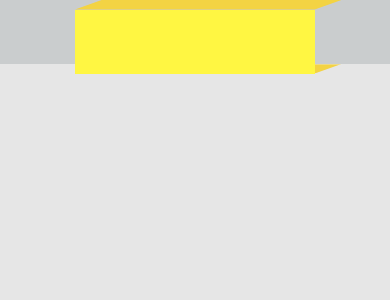
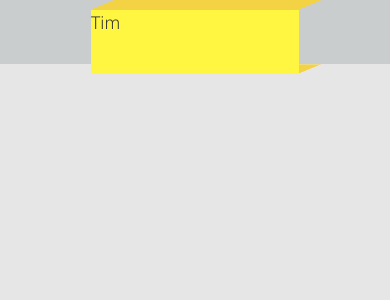
Before and after one commit to timmalstead/personal-site-next-js, a Next.js app: page / in a window 390 px wide. Shown: the top 300 px of the page. Built offline with nearby package versions, Linux system fonts and the light colour scheme.

Commit message:
creates client header

```diff
--- /dev/null
+++ b/app/components/header/ClientHeader.tsx
@@ -0,0 +1,14 @@
+"use client"
+import type { ReactNode } from "react"
+import { useEffect } from "react"
+
+// use intersection observer && figure out if mouse is going down or up
+const ClientHeader = ({ children }: { children: ReactNode }) => {
+    useEffect(() => {
+        console.log("ClientHeader is on the client")
+        console.log(children)
+    }, [children])
+    return <header>{children}</header>
+}
+
+export default ClientHeader
--- a/app/components/header/header.css
+++ b/app/components/header/header.css
@@ -2,7 +2,7 @@ header {
     display: flex;
     background-color: var(--contrast-color);
     height: var(--header-height);
-    padding: 0 10rem;
+    padding: 0 max(0px, calc((100vw - 1180px) / 2));
     position: sticky;
     top: 0;
 
@@ -11,31 +11,39 @@ header {
 
         width: 15rem;
         height: fit-content;
+        transition: width 0.3s ease-in-out;
         .fold {
             width: 16.65rem;
+            transition: inherit;
             height: var(--fold-size);
             background-color: var(--contrast-highlight-color);
             clip-path: polygon(10% 0%, 0% 100%, 90% 100%, 100% 0%);
+
+            &:last-of-type {
+                transform: translateY(calc(-1 * var(--fold-size)));
+            }
         }
         .banner {
             position: relative;
-            width: inherit;
+            width: 100%;
             height: 4rem;
             background-color: var(--highlight-color);
             z-index: 1;
-        }
-        :last-child {
-            transform: translateY(calc(-1 * var(--fold-size)));
+
+            a {
+                text-decoration: none;
+            }
         }
     }
 
     nav {
         display: inherit;
+        width: 100%;
+        justify-content: space-between;
+        align-items: center;
 
         ul {
             display: inherit;
-            align-items: center;
-            justify-content: space-between;
             list-style: none;
             li {
                 margin-left: 3rem;
@@ -47,10 +55,29 @@ header {
 @media screen and (max-width: 900px) {
     header {
         justify-content: center;
-        padding: 0;
+
+        .banner-container {
+            width: 14rem;
+
+            .fold {
+                width: 15.5rem;
+            }
+        }
 
         nav {
             display: none;
         }
     }
 }
+
+@media screen and (max-width: 400px) {
+    header {
+        .banner-container {
+            width: 13rem;
+
+            .fold {
+                width: 14.42rem;
+            }
+        }
+    }
+}
--- a/app/components/header/index.tsx
+++ b/app/components/header/index.tsx
@@ -1,13 +1,15 @@
 import NextLink from "next/link"
+import ClientHeader from "./ClientHeader"
 import { routes } from "../../constants"
 import "./header.css"
 
-// use intersection observer && figure out if mouse is going down or up
 const Header = () => (
-    <header>
+    <ClientHeader>
         <div className="banner-container">
             <div className="fold" />
-            <div className="banner" />
+            <div className="banner">
+                <NextLink href={routes[0].path}>Tim</NextLink>
+            </div>
             <div className="fold" />
         </div>
         <nav>
@@ -18,8 +20,9 @@ const Header = () => (
                     </li>
                 ))}
             </ul>
+            <span>color theme switcher</span>
         </nav>
-    </header>
+    </ClientHeader>
 )
 
 export default Header
--- a/app/globals.css
+++ b/app/globals.css
@@ -33,6 +33,7 @@ body {
     overflow-x: hidden;
     color: var(--text-color);
     font-size: 1.1rem;
+    font-weight: 300;
     background-color: var(--background-color);
 }
 
@@ -42,6 +43,5 @@ main {
 
 a {
     color: inherit;
-    text-decoration: none;
-    font-weight: 300;
+    text-decoration: dotted underline;
 }
--- a/app/layout.tsx
+++ b/app/layout.tsx
@@ -1,4 +1,4 @@
-import type { Metadata } from "next"
+import type { Metadata, Viewport } from "next"
 import type { ReactNode } from "react"
 import { Noto_Sans } from "next/font/google"
 import Header from "./components/header"
@@ -10,7 +10,11 @@ export const metadata: Metadata = {
     title: { template: "%s | Timothy Malstead", default: "Timothy Malstead" },
     description:
         "The website of Timothy Malstead, a software engineer and artist from the United States.",
-    viewport: "width=device-width, initial-scale=1.0",
+}
+
+export const viewport: Viewport = {
+    width: "device-width",
+    initialScale: 1,
 }
 
 const RootLayout = ({
```
